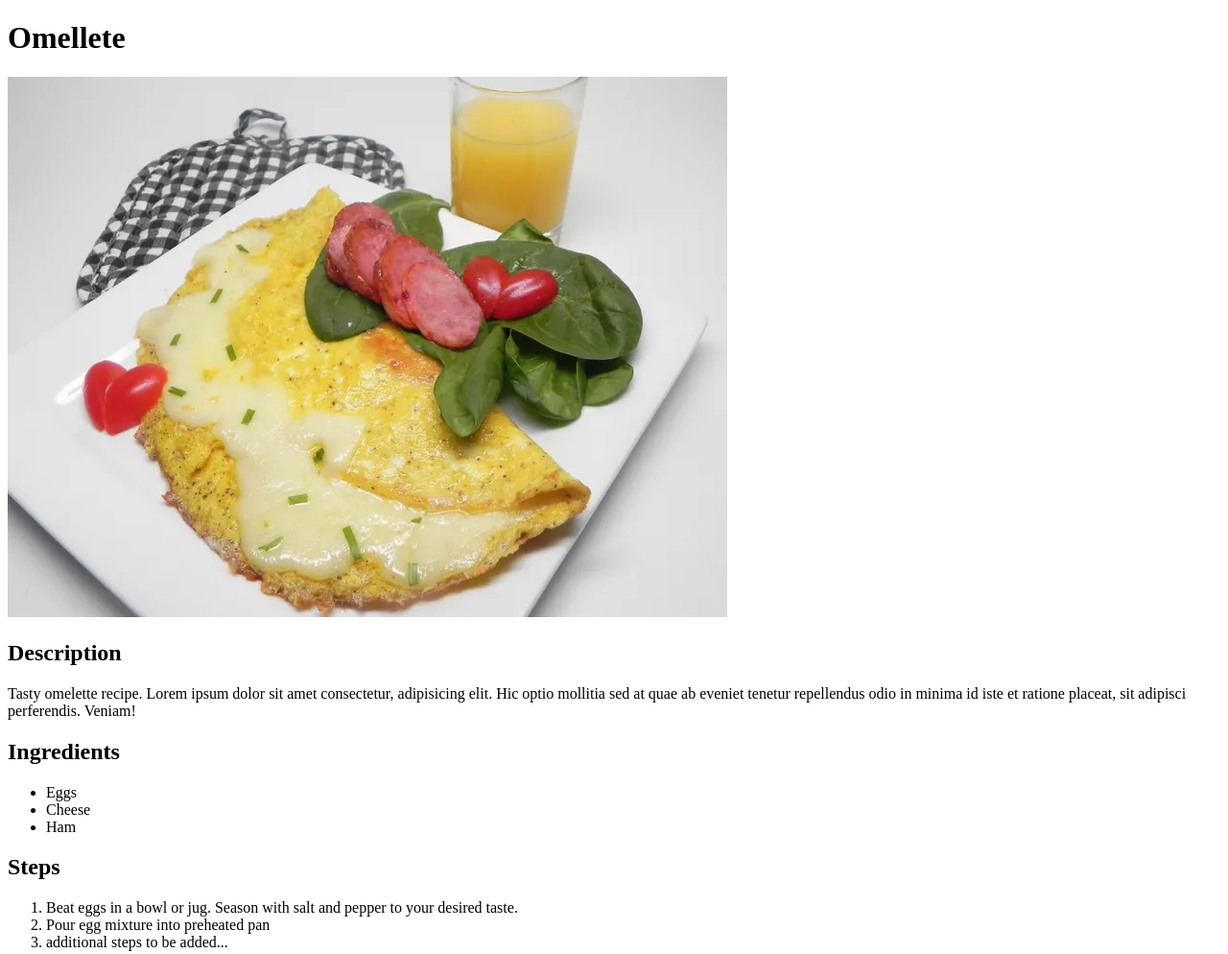
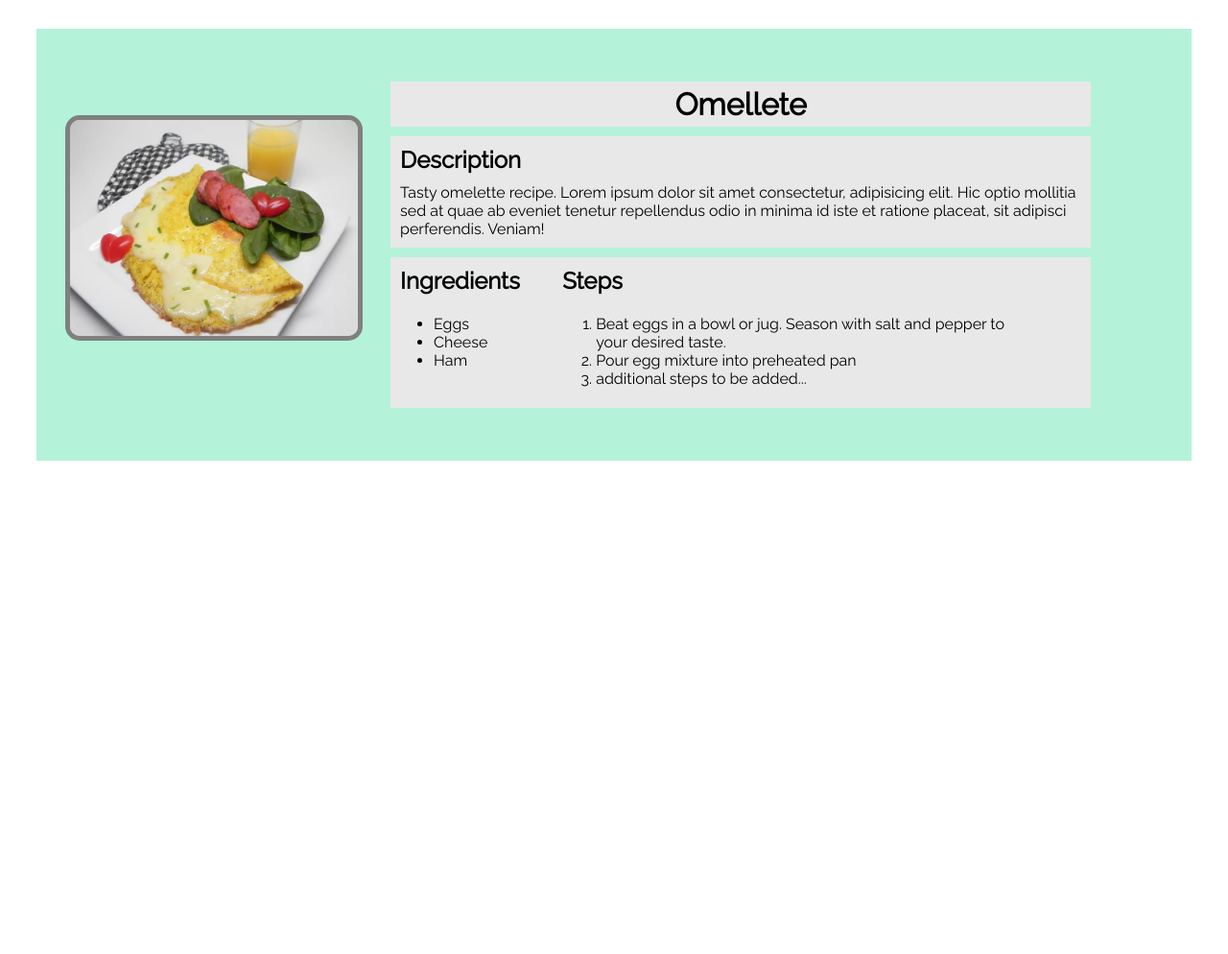
Before and after one commit to Unjustifiable1/odin-recipes, a plain HTML site: page recipes/omelette.html in a window 1280 px wide. Shown: the whole page at 96% size. After the commit the page ends 800 px from the top, so only its background shows below. Drawn offline with Linux system fonts and the light colour scheme.

Commit message:
update omlette.html w/ card layout using block and inline displays

```diff
--- a/recipes/omelette.html
+++ b/recipes/omelette.html
@@ -3,33 +3,42 @@
 <head>
     <meta charset="UTF-8">
     <title>Recipe: Omellete</title>
+    <link rel="stylesheet" href="../style.css">
+    <link rel='stylesheet' href='https://fonts.googleapis.com/css?family=Raleway'>
 </head>
 
 <body>
     <div class="card">
-        <h1 class="title">Omellete</h1>
         <img src="../img/omelette.webp" alt="omelette">
 
         <div class="recipe-content">
+            <h1 class="recipe-title bg">Omellete</h1>
+            <div class="recipe-desc bg">
                 <h2>Description</h2>
                 <p>
                     Tasty omelette recipe. Lorem ipsum dolor sit amet consectetur, adipisicing elit. Hic optio mollitia sed at quae ab eveniet tenetur repellendus odio in minima id iste et ratione placeat, sit adipisci perferendis. Veniam!
                 </p>
 
-            <div class="recipe-info">
+            </div>
+
+            <div class="recipe-info bg">
+                <div class="recipe-section ingredients-list">
                     <h2>Ingredients</h2>
                     <ul>
                         <li>Eggs</li>
                         <li>Cheese</li>
                         <li>Ham</li>
                     </ul>
+                </div>
 
+                <div class="recipe-section steps-list">
                     <h2>Steps</h2>
                     <ol>
                         <li>Beat eggs in a bowl or jug. Season with salt and pepper to your desired taste.</li>
                         <li>Pour egg mixture into preheated pan</li>
                         <li>additional steps to be added...</li>
                     </ol>
+                </div>
 
             </div>
 
--- a/style.css
+++ b/style.css
@@ -2,7 +2,7 @@
     font-family: Raleway, sans-serif;
 }
 
-h1 {
+#heading {
     text-align: center;
     font-size: 64px;
     margin: 30px auto;
@@ -47,3 +47,58 @@ h1 {
     grid-template-columns: 1fr 1fr 1fr;
     justify-items: center;
 }
+
+.card {
+    background:rgb(180, 243, 217);
+    margin: 30px;
+    padding: 30px;
+}
+
+.card img{
+    width: 300px;
+    vertical-align: top;
+    margin-top: 60px;
+    border: 5px solid grey;
+    border-radius: 15px;
+}
+
+.recipe-content {
+    width: 750px;
+    display: inline-block;
+    padding: 15px;
+}
+
+.recipe-section {
+    display: inline-block;
+    margin-right: 15px;
+}
+
+.recipe-title {
+    text-align: center;
+    margin-top: 5px;
+}
+
+.bg {
+    background-color:rgb(233, 232, 232);
+    padding: 5px;
+    margin: 10px;
+}
+
+.card h2,
+.card p {
+    margin: 0px;
+    padding: 5px;
+}
+
+.steps-list {
+    width: 500px;
+}
+
+.ingredients-list {
+    width: 150px;
+}
+
+.ingredients-list,
+.steps-list {
+    vertical-align: top;
+}
```
Also changed, not shown: index.html (+1 -1 lines). Lines whose indentation alone changed are shown as unchanged.
